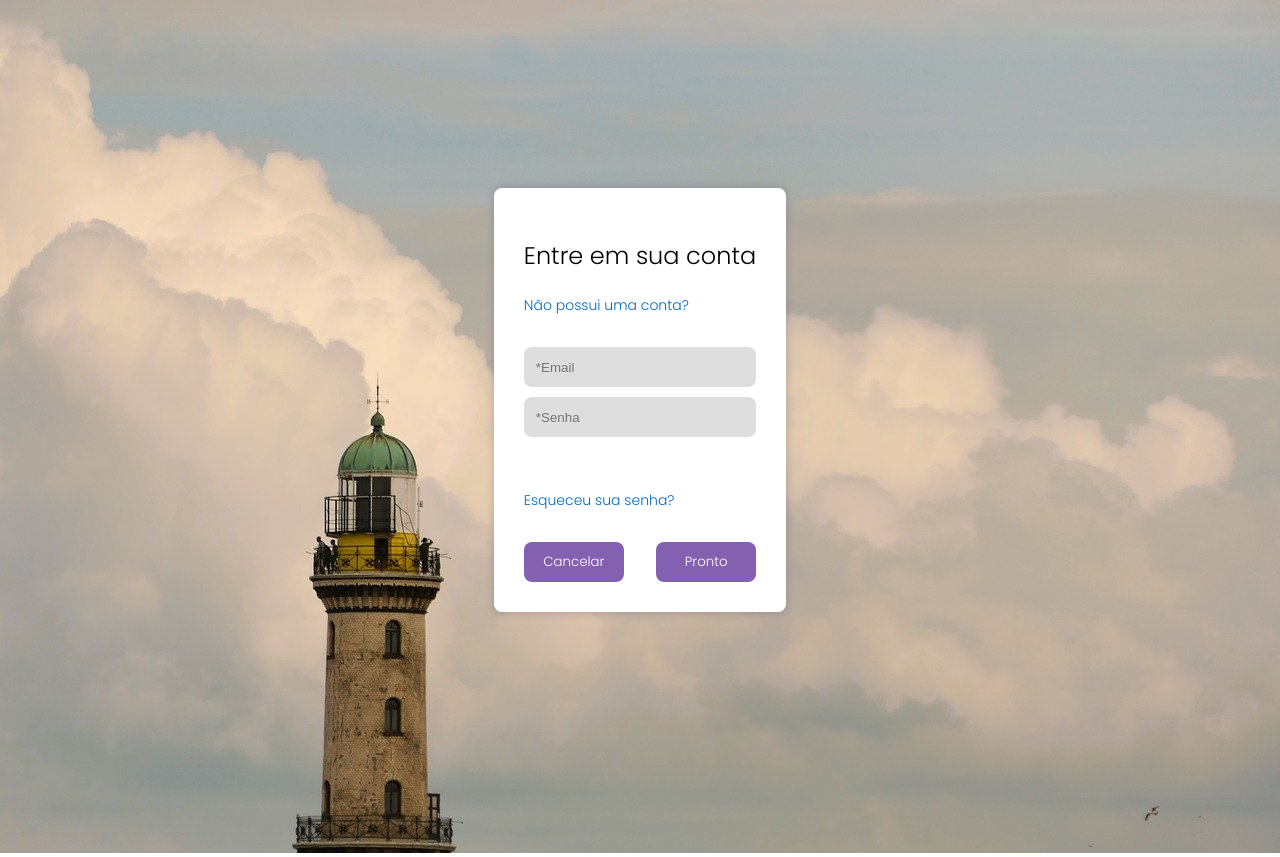
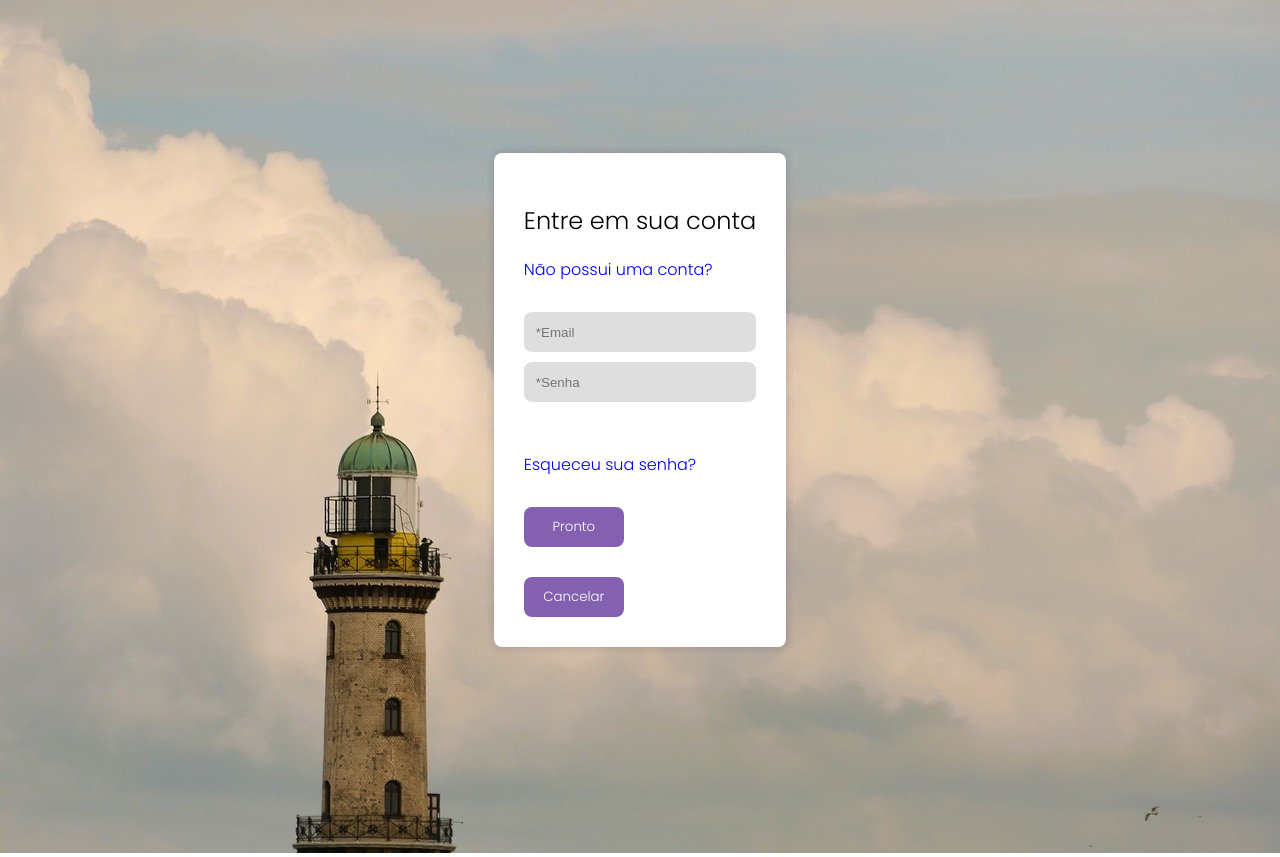
Before and after one commit to httpsdfaa/frontend-register, a React (Create React App) app: page /login in a window 1280 px wide. Built offline with nearby package versions, Linux system fonts and the light colour scheme.

Commit message:
tratando erros cliente

```diff
--- a/src/components/template/LoginTemplate.jsx
+++ b/src/components/template/LoginTemplate.jsx
@@ -52,7 +52,7 @@ export default class LoginTemplate extends React.Component {
             <section className="login">
                 <div className="login">
                     <h2>Entre em sua conta</h2>
-                    <Link to="/inscreva-se"><span className="createAccount">Não possui uma conta?</span></Link>
+                    <Link to="/inscreva-se">Não possui uma conta?</Link>
                     <form onSubmit={this.handleSubmit}>
                         <div className="nameInput">
                             <input type="email" placeholder='*Email'
@@ -68,15 +68,16 @@ export default class LoginTemplate extends React.Component {
                                     <ErrorRequired />
                                     : null
                             }
-
                             {/* <ErrorAuth /> */}
                         </div>
-                        <Link to="/recover"><span className='forgotAccount'>Esqueceu sua senha?</span></Link>
+                        <Link to="/recover">Esqueceu sua senha?</Link>
                         <div className="button">
-                            <button type="submit" className="nameButton" id="cancel">Cancelar</button>
                             <button className="nameButton" id="done">Pronto</button>
                         </div>
                     </form>
+                    <div className="button">
+                        <Link to="/" ><button className="nameButton" id="cancel">Cancelar</button></Link>
+                    </div>
                 </div>
             </section>
         )
```
